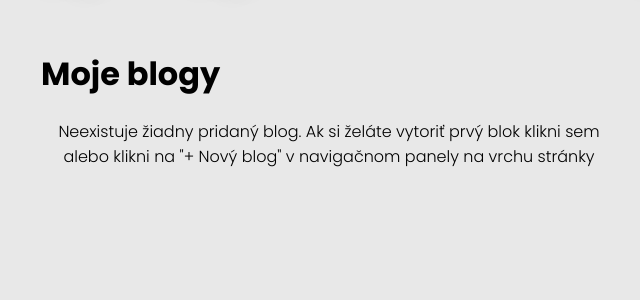
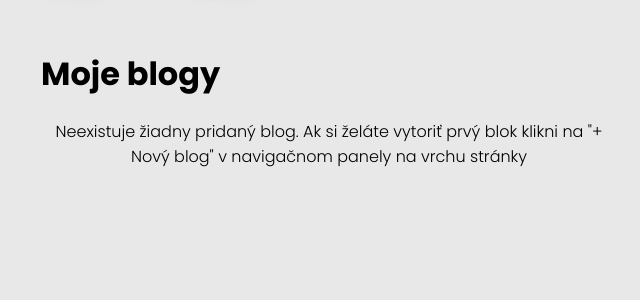
Before and after one commit to conko1/blogSemestralnaPraca, a Django app: page /blog/my/ in a window 1280 px wide. Shown: the part 80-380 px from the top of the page, without its empty margins (311-951 px from the left). Run offline with Django 4.2, Linux system fonts and the light colour scheme; a user stored in the database is signed in; data comes from the database, SQL or seed files in the repository.

Commit message:
Information fix

```diff
--- a/blog/templates/blog/blogs.html
+++ b/blog/templates/blog/blogs.html
@@ -9,7 +9,7 @@
         {% if blogs.count == 0 %}
             {% if request.path != '/blog/liked/'%}
                 <div style="text-align: center">
-                    Neexistuje žiadny pridaný blog. Ak si želáte vytoriť prvý blok klikni sem alebo klikni na "+ Nový blog" v navigačnom panely na vrchu stránky
+                    Neexistuje žiadny pridaný blog. Ak si želáte vytoriť prvý blok klikni na "+ Nový blog" v navigačnom panely na vrchu stránky
                 </div>
             {% else %}
                 <div class="information-text">
```
